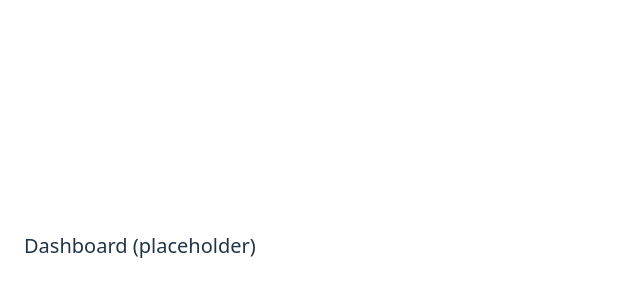
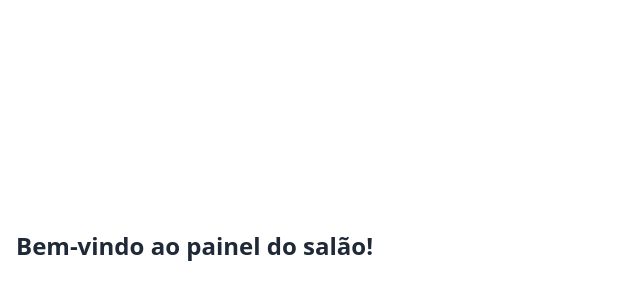
Before and after one commit to CriativoDevs/salonix-frontend-web, a React (Vite) app in the folder salonix-frontend-web/: page /dashboard in a window 1280 px wide. Shown: the part 154-454 px from the top of the page, without its empty margins (0-640 px from the left). Built offline with nearby package versions, Linux system fonts and the light colour scheme.

Commit message:
FEW: 04 - Dashboard - Criar tela de dashboard #4 Open

```diff
--- a/salonix-frontend-web/src/contexts/AuthContextInstance.js
+++ b/salonix-frontend-web/src/contexts/AuthContextInstance.js
@@ -1,3 +1,3 @@
 import { createContext } from 'react';
 
-export const AuthContext = createContext({ isAuthenticated: false });
+export const AuthContext = createContext({ isAuthenticated: true });
--- a/salonix-frontend-web/src/i18n/locales/en.json
+++ b/salonix-frontend-web/src/i18n/locales/en.json
@@ -10,5 +10,8 @@
       "email_invalid": "Invalid email format.",
       "password_required": "Password is required."
     }
+  },
+  "dashboard": {
+    "welcome": "Welcome to the salon dashboard!"
   }
 }
--- a/salonix-frontend-web/src/i18n/locales/pt.json
+++ b/salonix-frontend-web/src/i18n/locales/pt.json
@@ -10,5 +10,8 @@
       "email_invalid": "Formato de e-mail inválido.",
       "password_required": "A senha é obrigatória."
     }
+  },
+  "dashboard": {
+    "welcome": "Bem-vindo ao painel do salão!"
   }
 }
--- a/salonix-frontend-web/src/pages/Dashboard.jsx
+++ b/salonix-frontend-web/src/pages/Dashboard.jsx
@@ -1,5 +1,15 @@
+import { useTranslation } from 'react-i18next';
+
 function Dashboard() {
-  return <div className="p-6 text-xl">Dashboard (placeholder)</div>;
+  const { t } = useTranslation();
+
+  return (
+    <div className="min-h-screen flex items-center justify-center bg-white px-4">
+      <h1 className="text-2xl font-bold text-gray-800">
+        {t('dashboard.welcome')}
+      </h1>
+    </div>
+  );
 }
 
 export default Dashboard;
```
Lines whose indentation alone changed are shown as unchanged.
